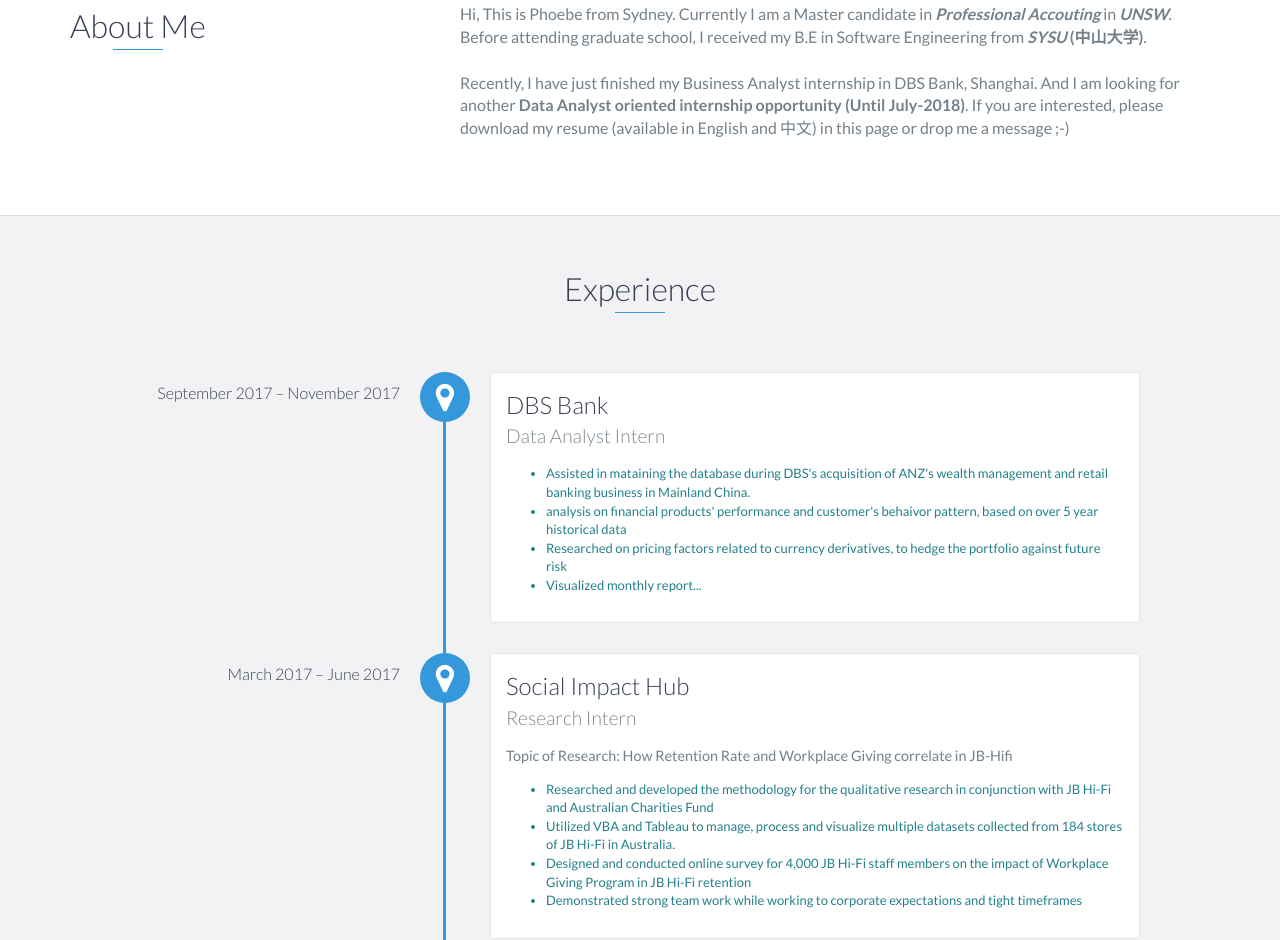
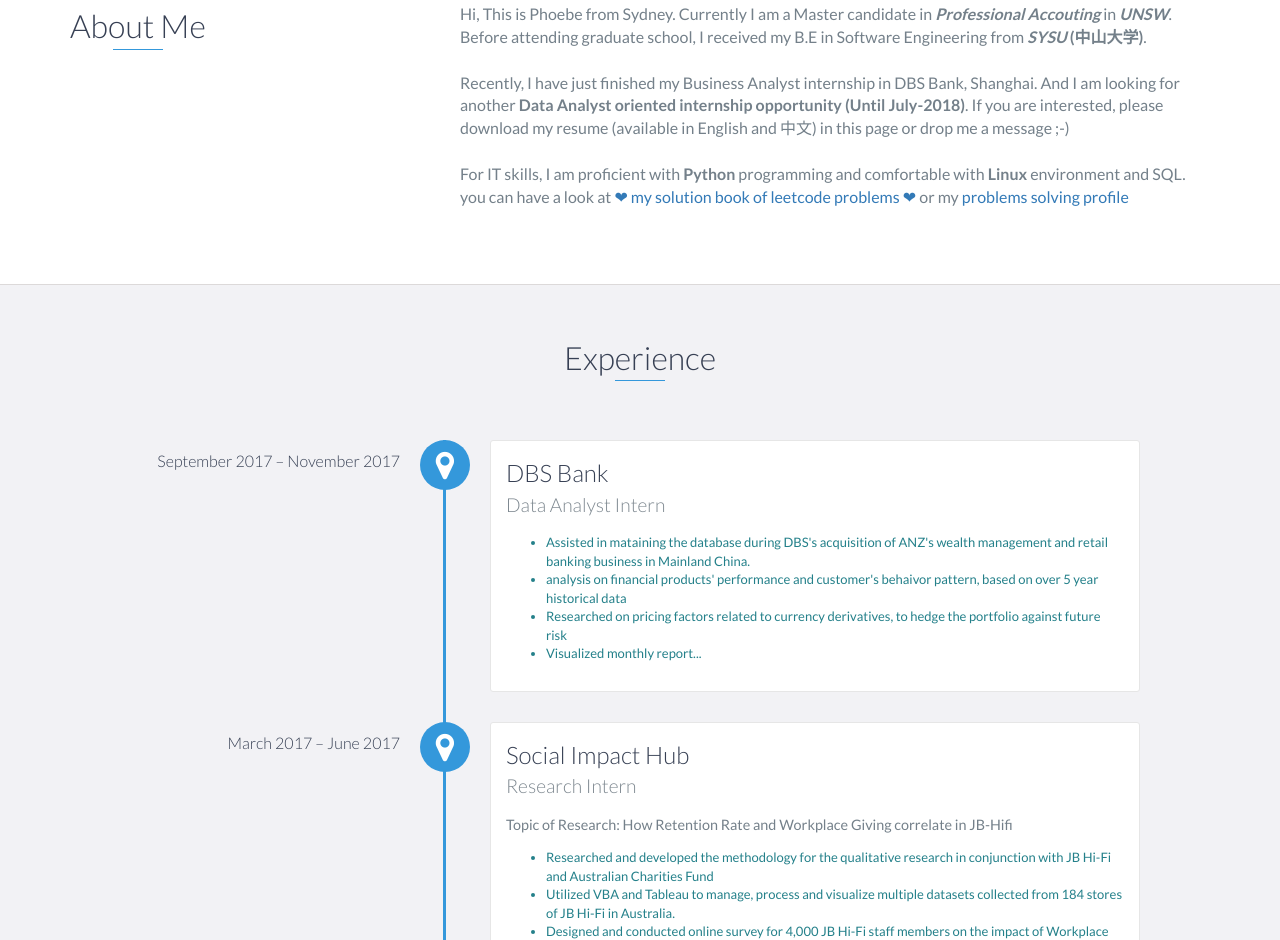
Before and after one commit to PhoebeDreamer/resume, a website: page index.html in a window 1280 px wide. Shown: the part 872-1812 px from the top of the page. Drawn offline with nearby package versions, Linux system fonts and the light colour scheme.

Commit message:
update IT skills

```diff
--- a/index.html
+++ b/index.html
@@ -88,6 +88,15 @@
                         If you are interested, please download my resume (available in English and 中文) in this page
                         or drop me a message
                         ;-)
+                        <!-- 在这里添加对UNSW, SYSU, DBS, contact 的link -->
+                    </p>
+                    <p>
+                        <br />
+                        For IT skills, I am proficient with <b>Python</b> programming and comfortable with <b>Linux</b> environment and SQL.  you can have a look at
+                        <a href="https://github.com/PhoebeDreamer/leetcode/tree/master/src"> ❤ my solution book of leetcode problems ❤ </a>
+                        or my
+                        <a href="https://leetcode.com/pheobe/">problems solving profile</a>
+
                         <!-- 在这里添加对UNSW, SYSU, DBS, contact 的link -->
                     </p>
                 </div>
```
Also changed, not shown: 1 other file.
